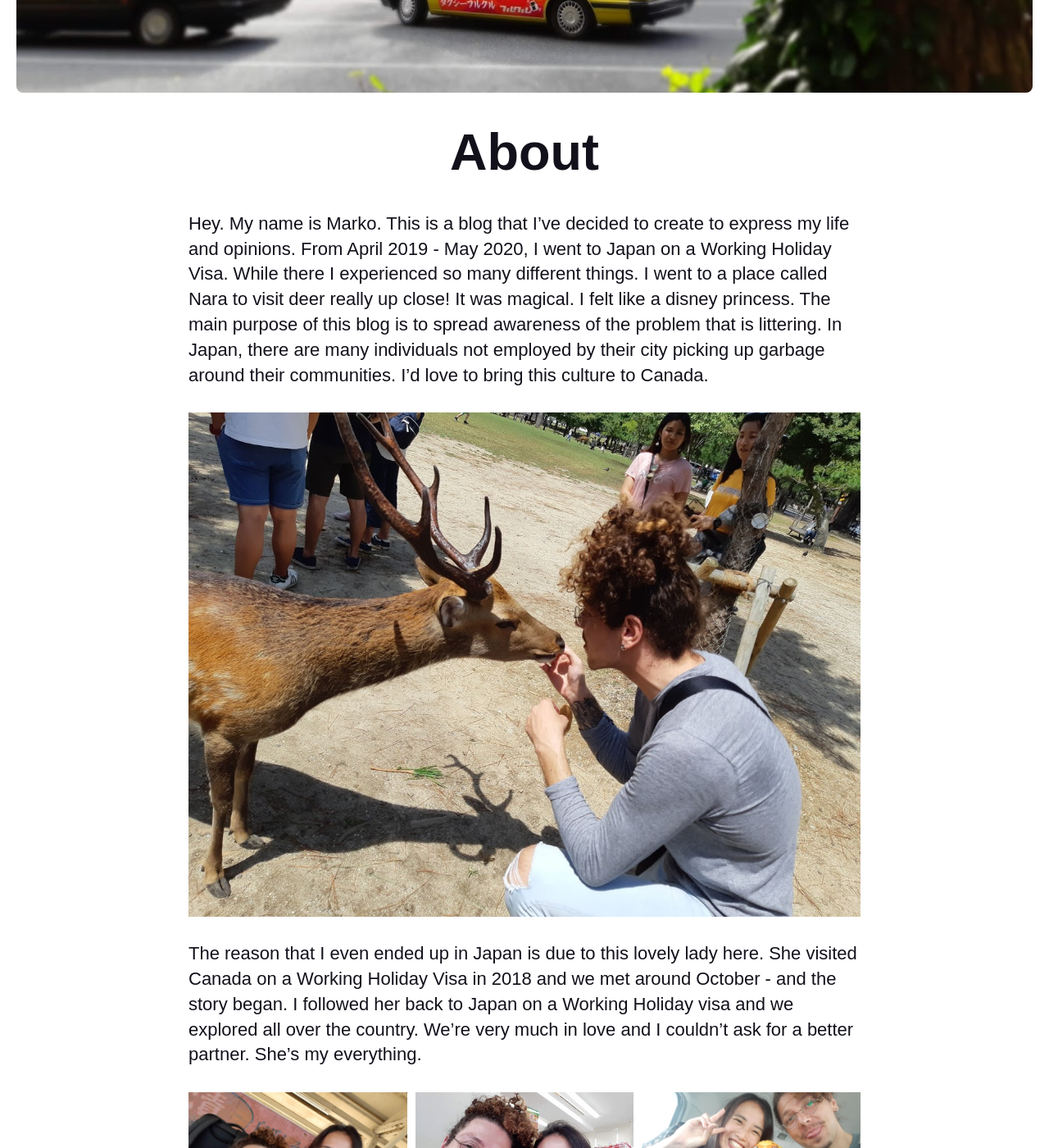
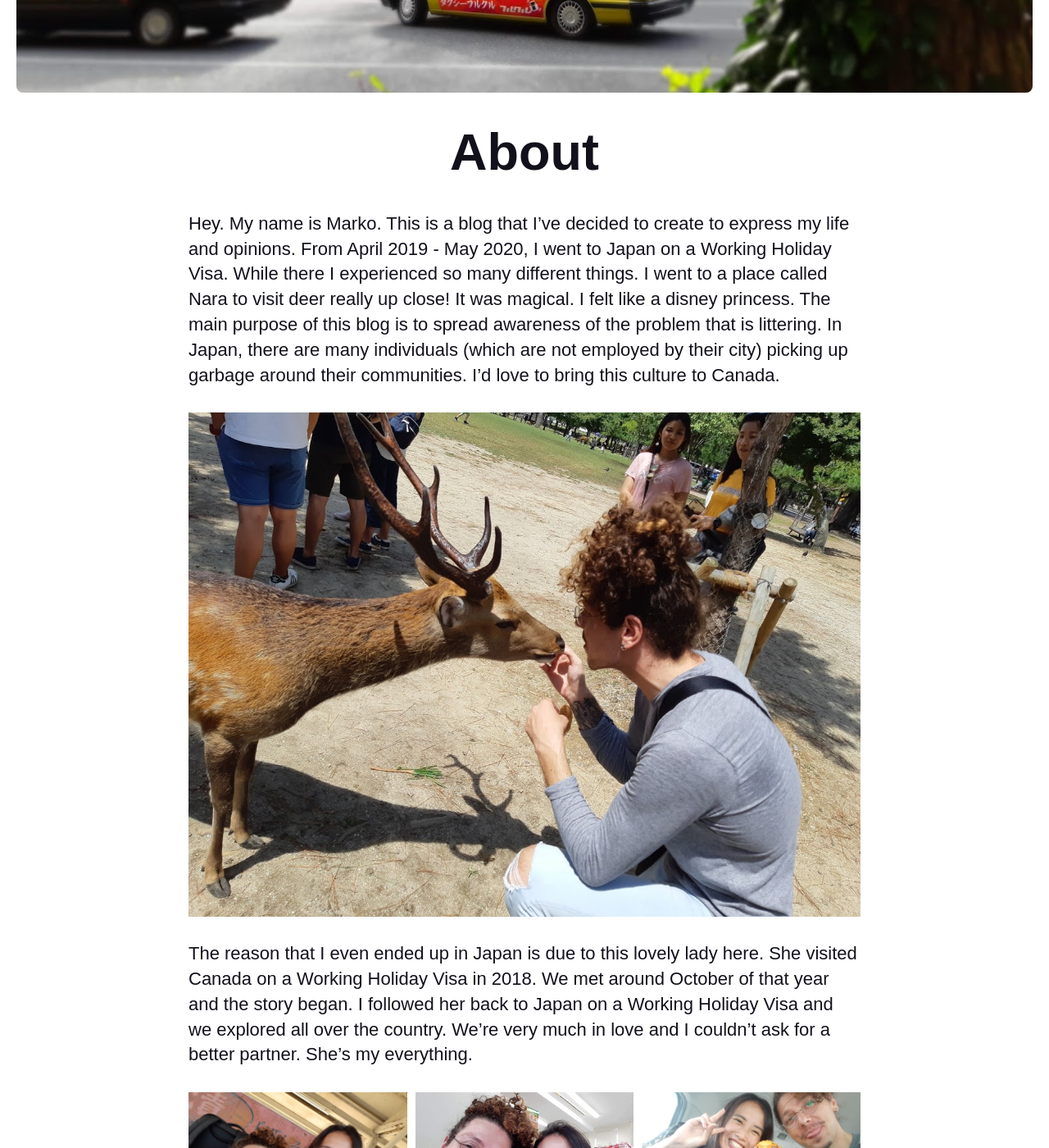
Before and after one commit to kitosoji/kitosoji, a Jekyll site: the page built from _pages/about.md, in a window 1280 px wide and 1400 px high, scrolled down 615 px. Shown: the whole window at 82% size. Built offline with Jekyll 4.4.1, drawn with Linux system fonts in a browser that asks for light colours; nearby versions of some CDN libraries; some web fonts are replaced; some of the changed text lies outside the part shown.

Commit message:
Update about.md

```diff
--- a/_pages/about.md
+++ b/_pages/about.md
@@ -5,11 +5,11 @@ permalink: /about/
 image: '/images/taxi.jpg'
 ---
 
-Hey. My name is Marko. This is a blog that I've decided to create to express my life and opinions. From April 2019 - May 2020, I went to Japan on a Working Holiday Visa. While there I experienced so many different things. I went to a place called Nara to visit deer really up close! It was magical. I felt like a disney princess. The main purpose of this blog is to spread awareness of the problem that is littering. In Japan, there are many individuals not employed by their city picking up garbage around their communities. I'd love to bring this culture to Canada.
+Hey. My name is Marko. This is a blog that I've decided to create to express my life and opinions. From April 2019 - May 2020, I went to Japan on a Working Holiday Visa. While there I experienced so many different things. I went to a place called Nara to visit deer really up close! It was magical. I felt like a disney princess. The main purpose of this blog is to spread awareness of the problem that is littering. In Japan, there are many individuals (which are not employed by their city) picking up garbage around their communities. I'd love to bring this culture to Canada.
 
 ![My best moments]({{site.baseurl}}/images/deer.jpg)
 
-The reason that I even ended up in Japan is due to this lovely lady here. She visited Canada on a Working Holiday Visa in 2018 and we met around October - and the story began. I followed her back to Japan on a Working Holiday visa and we explored all over the country. We're very much in love and I couldn't ask for a better partner. She's my everything.
+The reason that I even ended up in Japan is due to this lovely lady here. She visited Canada on a Working Holiday Visa in 2018. We met around October of that year and the story began. I followed her back to Japan on a Working Holiday Visa and we explored all over the country. We're very much in love and I couldn't ask for a better partner. She's my everything.
 
 <div class="gallery-box">
   <div class="gallery">
```
Also changed, not shown: other parts of _pages/about.md (+1 -1 lines).
